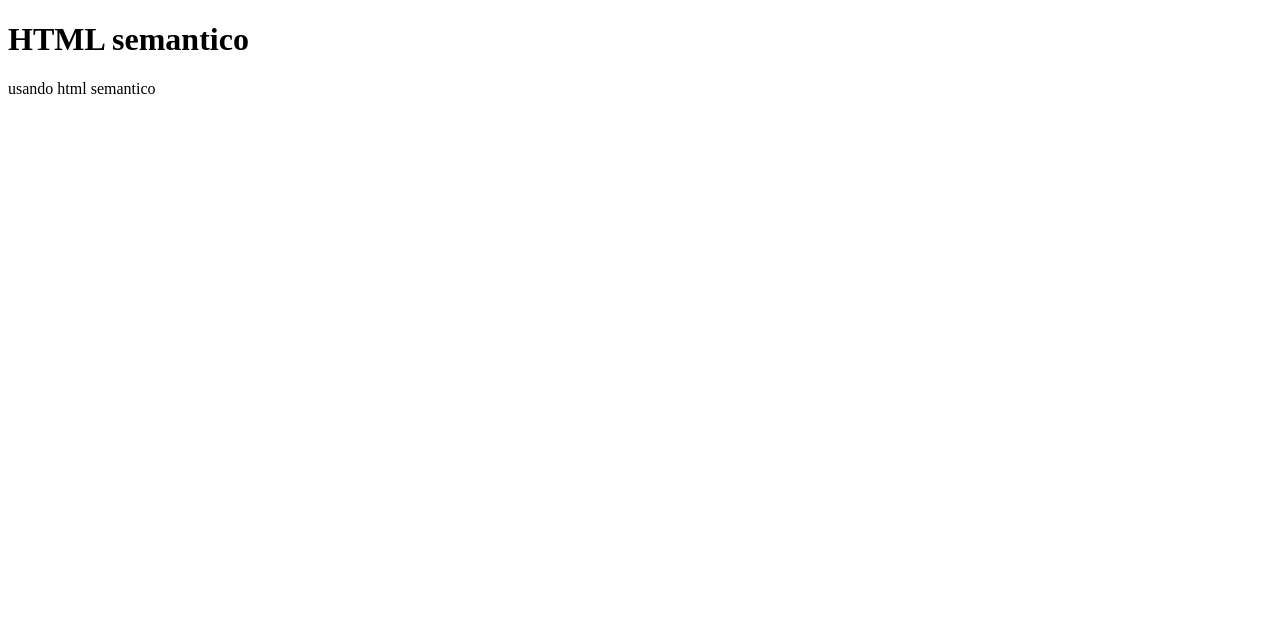
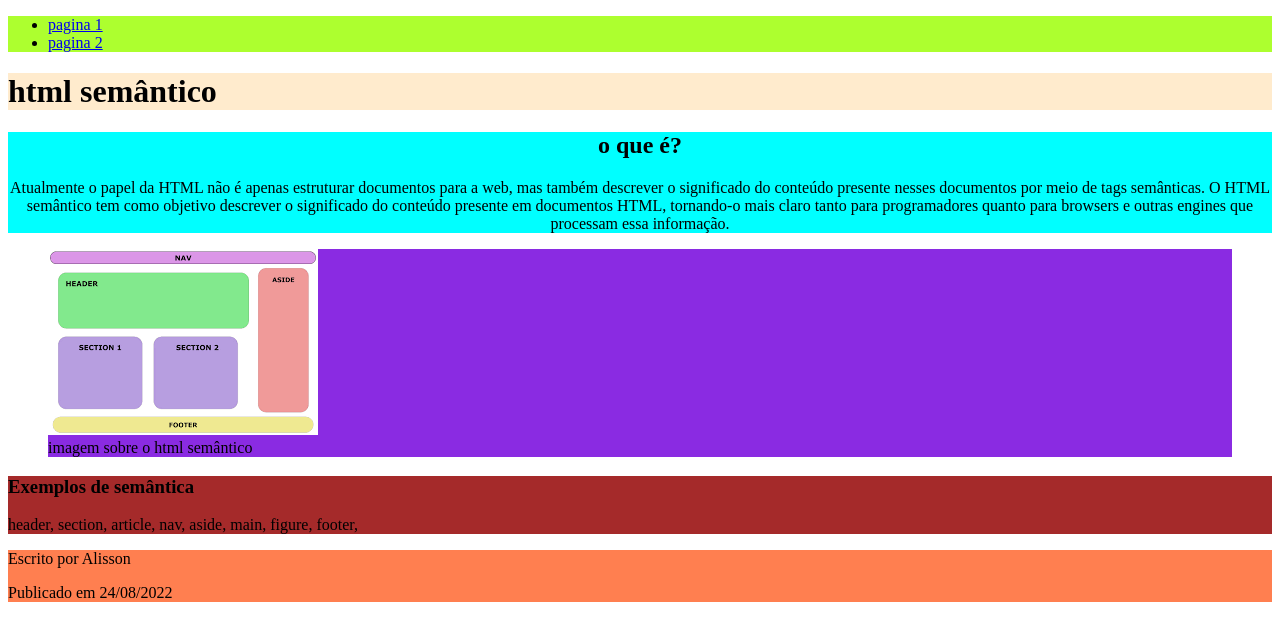
Before and after one commit to AlissonED/Pagina-semantica-, a plain HTML site: page index.html in a window 1280 px wide. Drawn offline with Linux system fonts and the light colour scheme.

Commit message:
Add files via upload

```diff
--- a/index.html
+++ b/index.html
@@ -1,16 +1,62 @@
 <!DOCTYPE html>
-<html>
+<html lang="pt-br">
 <head>
-<title>html semantico</title>
+    <meta charset="UTF-8">
+    <meta name="author" content="Alisson">
+    <meta http-equiv="X-UA-Compatible" content="IE=edge">
+    <meta name="keywords" content="HTML, Semântica">
+    <meta name="description" content="uso de html semântico">
+    <meta name="viewport" content="width=device-width, initial-scale=1.0">
+    <title>html semântico</title>
+    <link rel="stylesheet" href="styles.css">
+</head>
+<body>
+    <!--
+        Lista de tarefas:
+        editar lang para pt-br
+        editar head e incluir as principais meta tag
+        incluir as principais tags semânticas
 
 
 
-</head>
-<body>
+    -->
+    <nav>
+        <ul>
+        <li><a href=”p1”>pagina 1</a></li>
+        <li><a href=”#”>pagina 2</a></li>
+
+        </ul>
+       </nav>
+    <header><h1>html semântico</h1></header>
+   <main>
+    <article><h2>o que é?</h2>
+        <p>Atualmente o papel da HTML não é apenas estruturar documentos para a web, mas também descrever o significado do conteúdo presente nesses documentos por meio de tags semânticas. O HTML semântico tem como objetivo descrever o significado do conteúdo presente em documentos HTML, tornando-o mais claro tanto para programadores quanto para browsers e outras engines que processam essa informação.</p>
+    </article>
+</main>
+
+<figure>
+    <img src="img.png" alt="imagem">
+    <figcaption>imagem sobre o html semântico</figcaption>
+
+  </figure>
+  <section>
+    <h3>Exemplos de semântica</h3>
+
+    <p id="p1">header,
+        section,
+        article,
+        nav,
+        aside,
+        main,
+        figure,
+        footer,</p>
+</section>
 
 
-<h1>HTML semantico</h1>
-<p>usando html semantico</p>
 
+  <footer>
+    <p>Escrito por Alisson</p>
+    <p>Publicado em 24/08/2022 </p>
+</footer>
 </body>
 </html>
--- /dev/null
+++ b/styles.css
@@ -0,0 +1,19 @@
+article{
+    text-align: center;
+    background-color: aqua;
+}
+figure{
+    background-color: blueviolet;
+}
+section{
+    background-color: brown;
+}
+header{
+    background-color: blanchedalmond;
+}
+footer{
+    background-color: coral;
+}
+nav{
+    background-color: greenyellow;
+}
```
Also changed, not shown: img.png (added).
